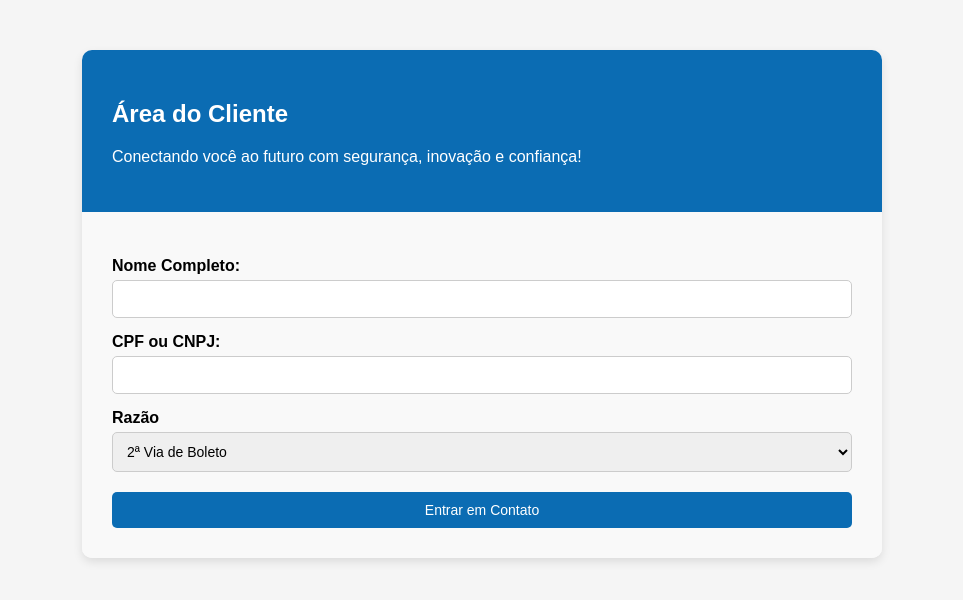
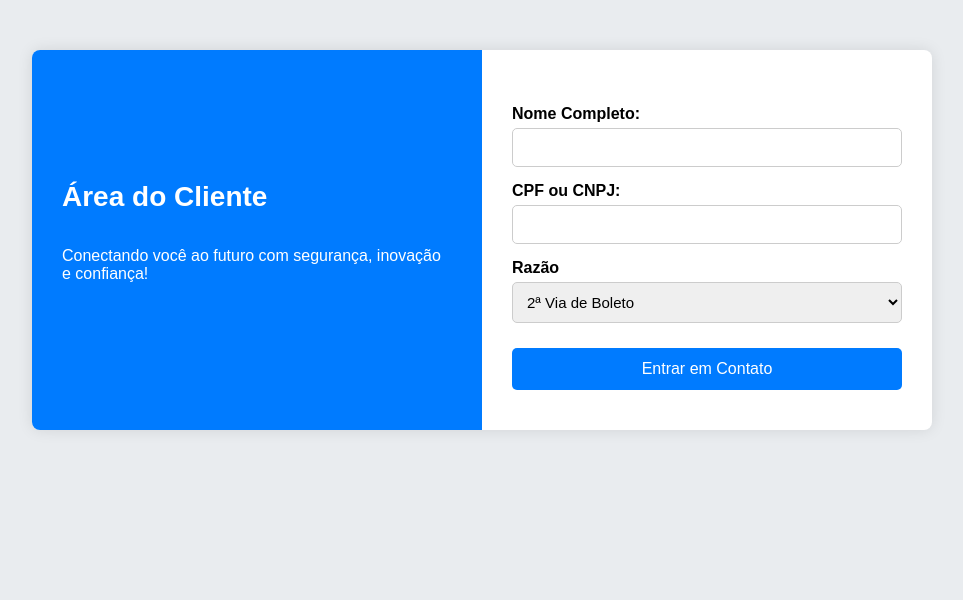
Before and after one commit to LucasDesigner18/as, a plain HTML site: page index.html in a window 1280 px wide. Shown: the whole page, without its empty margins (158-1121 px from the left). Drawn offline with Linux system fonts and the light colour scheme; a script that the page names is missing.

Commit message:
Update style.css

```diff
--- a/style.css
+++ b/style.css
@@ -1,33 +1,43 @@
 body {
     font-family: Arial, sans-serif;
-    background-color: #f5f5f5;
+    background-color: #e9ecef;
     margin: 0;
     padding: 0;
 }
 
 .container {
     display: flex;
-    flex-wrap: wrap;
-    max-width: 800px;
+    max-width: 900px;
     margin: 50px auto;
+    box-shadow: 0 0 15px rgba(0, 0, 0, 0.1);
     background-color: #fff;
-    border-radius: 10px;
+    border-radius: 8px;
     overflow: hidden;
-    box-shadow: 0 4px 10px rgba(0, 0, 0, 0.1);
-}
-
-.left, .right {
-    flex: 1 1 50%;
-    padding: 30px;
 }
 
 .left {
-    background-color: #0b6cb3;
+    flex: 1;
+    background-color: #007bff;
     color: white;
+    padding: 40px 30px;
+    display: flex;
+    flex-direction: column;
+    justify-content: center;
+}
+
+.left h2 {
+    margin-top: 0;
+    font-size: 28px;
+}
+
+.left p {
+    margin-top: 10px;
+    font-size: 16px;
 }
 
 .right {
-    background-color: #f9f9f9;
+    flex: 1;
+    padding: 40px 30px;
 }
 
 form {
@@ -37,32 +47,36 @@ form {
 
 label {
     margin-top: 15px;
+    margin-bottom: 5px;
     font-weight: bold;
 }
 
-input, select, button {
-    margin-top: 5px;
+input, select {
     padding: 10px;
     border-radius: 5px;
     border: 1px solid #ccc;
-    font-size: 14px;
+    font-size: 15px;
 }
 
 button {
-    margin-top: 20px;
-    background-color: #0b6cb3;
+    margin-top: 25px;
+    padding: 12px;
+    background-color: #007bff;
     color: white;
     border: none;
+    font-size: 16px;
+    border-radius: 5px;
     cursor: pointer;
-    transition: background-color 0.3s;
+    transition: background-color 0.3s ease;
 }
 
 button:hover {
-    background-color: #095999;
+    background-color: #0056b3;
 }
 
 .error-message {
     color: red;
+    font-size: 13px;
+    margin-top: 5px;
     display: none;
-    font-size: 13px;
 }
```
